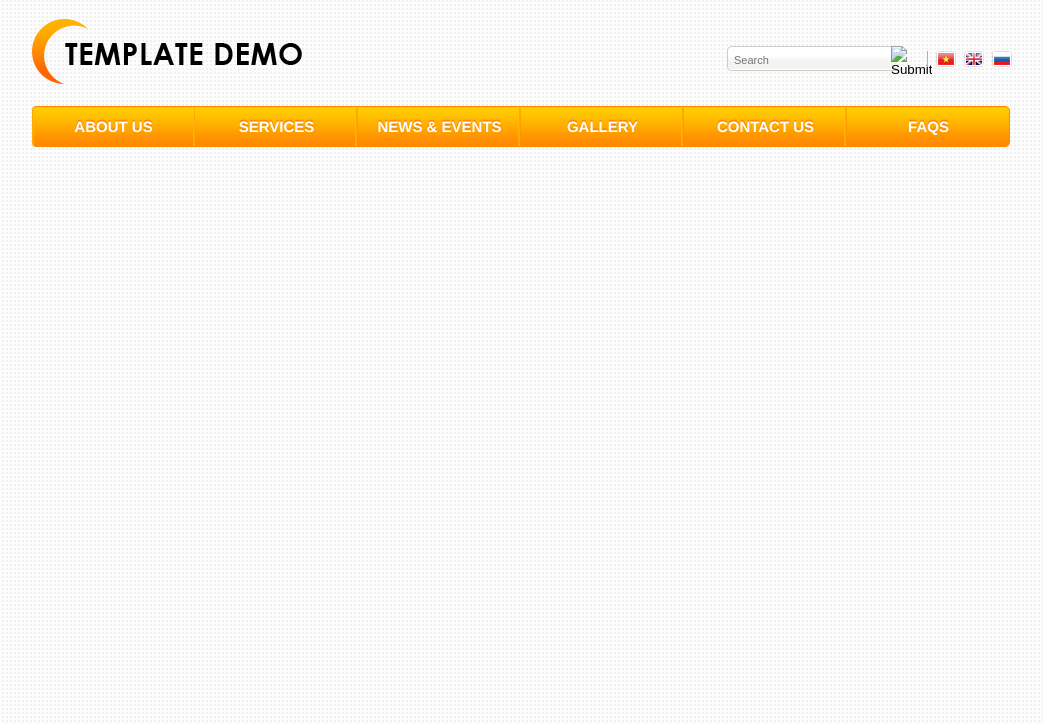
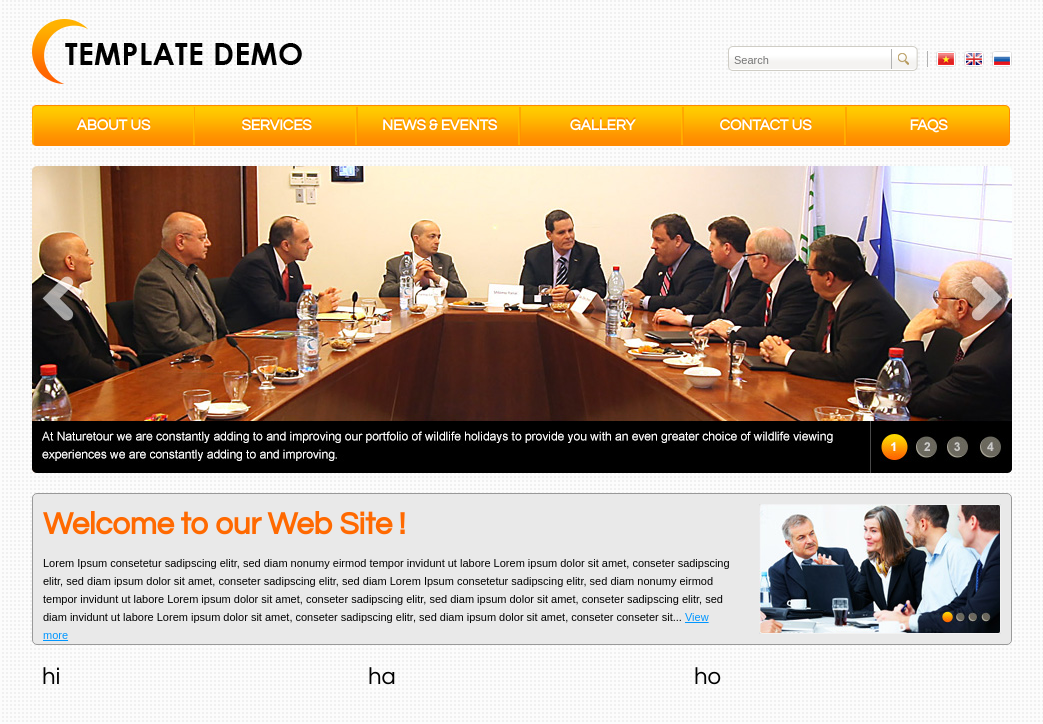
Before and after one commit to LuckyLam34/HTML-Ass, a plain HTML site: page index.html in a window 1280 px wide. Shown: the whole page, without its empty margins (118-1161 px from the left). Drawn offline with Linux system fonts and the light colour scheme.

Commit message:
Completed welcome section

```diff
--- /dev/null
+++ b/css/reset.css
@@ -0,0 +1,43 @@
+html, body, div, span, applet, object, iframe,
+h1, h2, h3, h4, h5, h6, p, blockquote, pre,
+a, abbr, acronym, address, big, cite, code,
+del, dfn, em, img, ins, kbd, q, s, samp,
+small, strike, strong, sub, sup, tt, var,
+b, u, i, center,
+dl, dt, dd, ol, ul, li,
+fieldset, form, label, legend,
+table, caption, tbody, tfoot, thead, tr, th, td,
+article, aside, canvas, details, embed,
+figure, figcaption, footer, header, hgroup,
+menu, nav, output, ruby, section, summary,
+time, mark, audio, video {
+	margin: 0;
+	padding: 0;
+	border: 0;
+	font-size: 100%;
+	/*font: inherit;*/
+	vertical-align: baseline;
+}
+/* HTML5 display-role reset for older browsers */
+article, aside, details, figcaption, figure,
+footer, header, hgroup, menu, nav, section {
+	display: block;
+}
+body {
+	line-height: 1;
+}
+ol, ul {
+	list-style: none;
+}
+blockquote, q {
+	quotes: none;
+}
+blockquote:before, blockquote:after,
+q:before, q:after {
+	content: '';
+	content: none;
+}
+table {
+	border-collapse: collapse;
+	border-spacing: 0;
+}
--- a/css/style.css
+++ b/css/style.css
@@ -1,16 +1,7 @@
-* {
-	margin: 0;
-	padding: 0;
-}
 body {
 	font-size: 1.5em;
-	font-family: Helvetica, sans-serif;
+	font-family: "Century Gothic", Helvetica, sans-serif;
 	background: url('../images/image_background.png');
-}
-
-/*to use html5 tags*/
-header, nav, section, article, aside, footer {
-   display:block;
 }
 
 .container {
@@ -101,3 +92,56 @@ header {
 #flag > img:first-child {
 	border-left: solid 1px #b2b2b2 ;
 }
+
+.banner {
+	height: 307px;
+	margin: 20px 0;
+}
+
+/*Welcome Section*/
+.welcomeSection {
+	height: 130px;
+	padding: 10px;
+	margin: 20px 0;
+	background-color: #e9e9e9;
+	border: 1px solid #999;
+	-webkit-border-radius: 5px;
+	-moz-border-radius: 5px;
+	border-radius: 5px;
+	behavior: url(PIE.htc);
+}
+
+#welcomeText {
+	float: left;
+}
+
+#welcomeText > h1 {
+	font-size: 31px;
+	margin-top: 6px;
+	color: #FF6900;
+}
+#welcomeText p {
+	font-family: "Arial", Helvetica, sans-serif;
+	font-size: 11px;
+
+	float: left;
+	line-height: 18px;
+	padding-top: 13px;
+	width: 689px;
+	color: #000000;
+}
+#welcomeText p a {
+	color: #0096FF;
+}
+.welcomeSection > img {
+	float: right;
+	padding-left: 27px;
+}
+/*End Welcome Section*/
+
+.contact {
+	float: left;
+	width: 316px;
+	padding-left: 10px;
+
+}
--- a/index.html
+++ b/index.html
@@ -10,6 +10,7 @@
     </script>
   <![endif]-->
 
+  <link rel="stylesheet" href="css/reset.css"  type="text/css">
 	<link rel="stylesheet" href="css/style.css"  type="text/css">
 </head>
 <body>
@@ -26,7 +27,7 @@
             <input type="text" name="query" value="" placeholder="Search">
           </div>
           <div id="searchBtnBox">
-            <input type="image" src="search_btn_bg.png" >
+            <input type="image" src="images/search_btn_bg.png" >
           </div>
         </form>
         <div id="flag">
@@ -54,7 +55,37 @@
 
     <div class="clear"></div>
 
+    <div class="banner">
+      <img src="images/banner.jpg" alt="">
+    </div>
 
+    <!-- welcome section -->
+    <div class="welcomeSection">
+      <div id="welcomeText">
+        <h1>Welcome to our Web Site !</h1>
+        <p>Lorem Ipsum consetetur sadipscing elitr, sed diam nonumy eirmod tempor invidunt ut labore Lorem ipsum dolor sit amet, conseter sadipscing elitr, sed diam ipsum dolor sit amet, conseter sadipscing elitr, sed diam Lorem Ipsum consetetur sadipscing elitr, sed diam nonumy eirmod tempor invidunt ut labore Lorem ipsum dolor sit amet, conseter sadipscing elitr, sed diam ipsum dolor sit amet, conseter sadipscing elitr, sed diam invidunt ut labore Lorem ipsum dolor sit amet, conseter sadipscing elitr, sed diam ipsum dolor sit amet, conseter conseter sit... <a href="#">View more </a></p>
+      </div>
+      <img src="images/welcome.jpg" alt="">
+    </div>
+    <!-- end welcome section -->
+
+    <!-- infor section  -->
+    <div>
+
+    </div>
+    <!-- end infor section  -->
+    <div class="clear"></div>
+    <footer>
+      <div class="contact">
+        hi
+      </div>
+      <div class="contact">
+        ha
+      </div>
+      <div class="contact">
+        ho
+      </div>
+    </footer>
 	</div>
 
 </body>
```
Also changed, not shown: images/Homepage_01.jpg (added), images/Homepage_02.jpg (added), images/Homepage_04.jpg (added), images/Homepage_05.jpg (added), images/Homepage_06.png (added), images/Homepage_07.jpg (added), images/Homepage_08.jpg (added), images/banner.jpg (added), images/welcome.jpg (added), 1 other file. Lines whose indentation alone changed are shown as unchanged.
